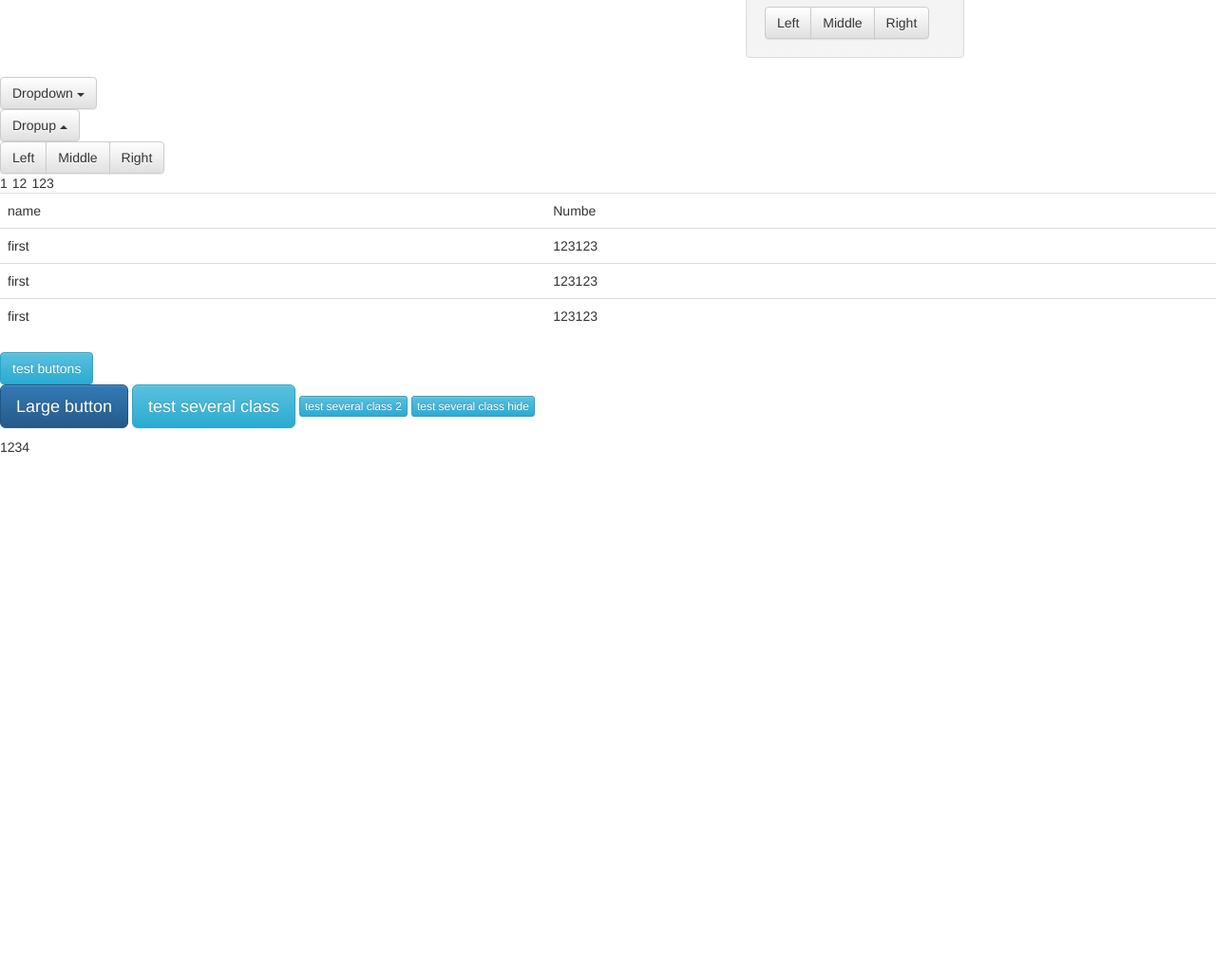
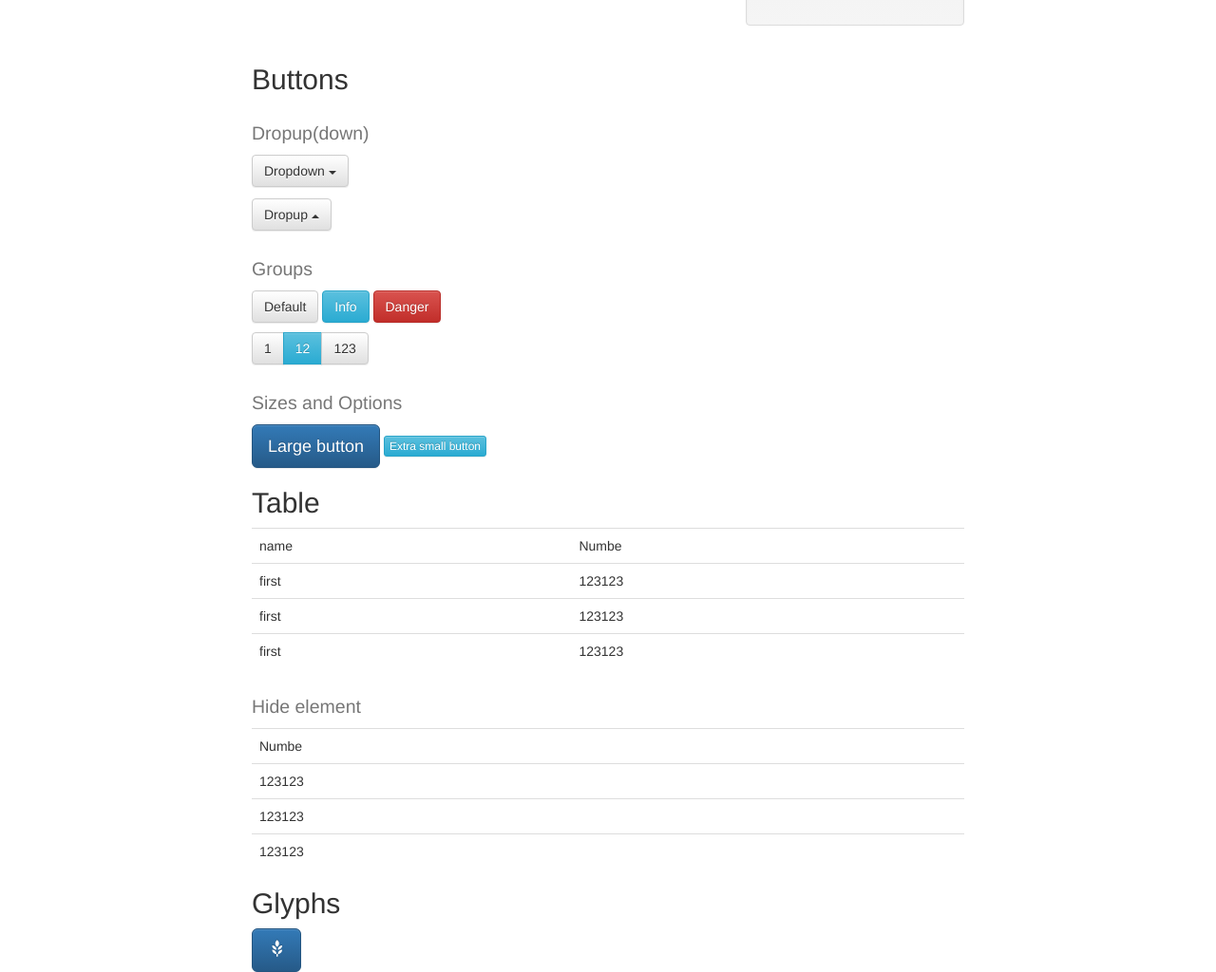
Before and after one commit to Laz42rus/KinoClone, a plain HTML site: page index_bs.html in a window 1280 px wide. Shown: the part 643-1667 px from the top of the page at 95% size. Before the commit the page ends 1124 px from the top, so only its background shows below. Drawn offline with nearby package versions, Linux system fonts and the light colour scheme.

Commit message:
bootstrap Tubles&buttons hide ellements

```diff
--- a/css/style_bs.css
+++ b/css/style_bs.css
@@ -1,3 +1,6 @@
 #jumbatron {
 
 }
+.m_bottom{
+    margin-bottom: 12px;
+}
--- a/index_bs.html
+++ b/index_bs.html
@@ -10,13 +10,17 @@
     <!-- Bootstrap -->
     <link href="http://getbootstrap.com/dist/css/bootstrap.min.css" rel="stylesheet">
     <link href="http://getbootstrap.com/dist/css/bootstrap-theme.min.css" rel="stylesheet">
+    <link href="css/style_bs.css" rel="stylesheet">
+
 
 </head>
 <body>
 <div class="container theme-showcase" role="main">
 
     <div class="jumbotron">
-        <h1>Theme example<small> Secondary</small></h1>
+        <h1>Theme example
+            <small> Secondary</small>
+        </h1>
         <p>This is a template showcasing the optional theme stylesheet included in Bootstrap. Use it as a starting point
             to create something more unique by building on or modifying it.</p>
     </div>
@@ -27,25 +31,41 @@
             <div class="row">
                 <div class="col-md-8">
                     <div class="well">
-                        <p>Lorem ipsum dolor sit amet, consectetur adipiscing elit. Maecenas sed diam eget risus varius blandit sit amet non magna. Lorem ipsum dolor sit amet, consectetur adipiscing elit. Praesent commodo cursus magna, vel scelerisque nisl consectetur et. Cras mattis consectetur purus sit amet fermentum. Duis mollis, est non commodo luctus, nisi erat porttitor ligula, eget lacinia odio sem nec elit. Aenean lacinia bibendum nulla sed consectetur.</p>
+                        <p>Lorem ipsum dolor sit amet, consectetur adipiscing elit. Maecenas sed diam eget risus varius
+                            blandit sit amet non magna. Lorem ipsum dolor sit amet, consectetur adipiscing elit.
+                            Praesent commodo cursus magna, vel scelerisque nisl consectetur et. Cras mattis consectetur
+                            purus sit amet fermentum. Duis mollis, est non commodo luctus, nisi erat porttitor ligula,
+                            eget lacinia odio sem nec elit. Aenean lacinia bibendum nulla sed consectetur.</p>
                     </div>
                 </div>
                 <div class="col-md-4">
                     <div class="well">
-                        <p>Lorem ipsum dolor sit amet, consectetur adipiscing elit. Maecenas sed diam eget risus varius blandit sit amet non magna. Lorem ipsum dolor sit amet, consectetur adipiscing elit. Praesent commodo cursus magna, vel scelerisque nisl consectetur et. Cras mattis consectetur purus sit amet fermentum. Duis mollis, est non commodo luctus, nisi erat porttitor ligula, eget lacinia odio sem nec elit. Aenean lacinia bibendum nulla sed consectetur.</p>
-                        <div class="btn-group" role="group" aria-label="...">
-                            <button type="button" class="btn btn-default">Left</button>
-                            <button type="button" class="btn btn-default">Middle</button>
-                            <button type="button" class="btn btn-default">Right</button>
+                        <p>Lorem ipsum dolor sit amet, consectetur adipiscing elit. Maecenas sed diam eget risus varius
+                            blandit sit amet non magna. Lorem ipsum dolor sit amet, consectetur adipiscing elit.
+                            Praesent commodo cursus magna, vel scelerisque nisl consectetur et. Cras mattis consectetur
+                            purus sit amet fermentum. Duis mollis, est non commodo luctus, nisi erat porttitor ligula,
+                            eget lacinia odio sem nec elit. Aenean lacinia bibendum nulla sed consectetur.</p>
                     </div>
                 </div>
             </div>
         </div>
     </div>
 </div>
-</div>
-<div class="dropdown">
-    <button class="btn btn-default dropdown-toggle" type="button" id="dropdownMenu1" data-toggle="dropdown" aria-haspopup="true" aria-expanded="true">
+
+
+<div class="container">
+    <div class="row">
+        <div class="col-md-8 col-md-offset-2">
+            <p>
+            <h2>Buttons</h2>
+            </p>
+
+            <h2>
+                <small>Dropup(down)</small>
+            </h2>
+            <div class="dropdown m_bottom">
+                <button class="btn btn-default dropdown-toggle" type="button" id="dropdownMenu1"
+                        data-toggle="dropdown" aria-haspopup="true" aria-expanded="true">
                     Dropdown
                     <span class="caret"></span>
                 </button>
@@ -57,8 +77,11 @@
                     <li><a href="#">Separated link</a></li>
                 </ul>
             </div>
+
+
             <div class="dropup">
-    <button class="btn btn-default dropdown-toggle" type="button" id="dropdownMenu2" data-toggle="dropdown" aria-haspopup="true" aria-expanded="false">
+                <button class="btn btn-default dropdown-toggle" type="button" id="dropdownMenu2"
+                        data-toggle="dropdown" aria-haspopup="true" aria-expanded="false">
                     Dropup
                     <span class="caret"></span>
                 </button>
@@ -70,36 +93,88 @@
                     <li><a href="#">Separated link</a></li>
                 </ul>
             </div>
-<div class="btn-group" role="group" aria-label="...">
-    <button type="button" class="btn btn-default">Left</button>
-    <button type="button" class="btn btn-default">Middle</button>
-    <button type="button" class="btn btn-default">Right</button>
+            </p>
+            <p>
+            <h2>
+                <small>Groups</small>
+            </h2>
+            </p>
+            <p>
+                <button class="btn btn-default" type="button">Default</button>
+                <button class="btn btn-info" type="button">Info</button>
+                <button class="btn btn-danger" type="button">Danger</button>
+            </p>
+
+            <div class="btn-toolbar" role="toolbar">
+                <div class="btn-group" role="group">
+                    <button type="button" class="btn btn-default">1</button>
+                    <button type="button" class="btn btn-info">12</button>
+                    <button type="button" class="btn btn-default">123</button>
                 </div>
-<div class="btn-toolbar" role="toolbar" aria-label="...">
-    <div class="btn-group" role="group" aria-label="...">1</div>
-    <div class="btn-group" role="group" aria-label="...">12</div>
-    <div class="btn-group" role="group" aria-label="...">123</div>
             </div>
+
+            <p>
+            <h2>
+                <small>Sizes and Options</small>
+            </h2>
+            <button type="button" class="btn btn-primary btn-lg">Large button</button>
+
+            <button type="button" class="btn btn-info btn-xs">Extra small button</button>
+
+            </p>
+
+            <p>
+            <h2>Table</h2>
+            </p>
             <table class="table table-hover">
-    <tr><td>name</td><td>Numbe</td></tr>
-    <tr><td>first</td><td>123123</td></tr>
-    <tr><td>first</td><td>123123</td></tr>
-    <tr><td>first</td><td>123123</td></tr>
+                <tr>
+                    <td>name</td>
+                    <td>Numbe</td>
+                </tr>
+                <tr>
+                    <td>first</td>
+                    <td>123123</td>
+                </tr>
+                <tr>
+                    <td>first</td>
+                    <td>123123</td>
+                </tr>
+                <tr>
+                    <td>first</td>
+                    <td>123123</td>
+                </tr>
             </table>
 
-<button type="button" class="btn btn-info">test buttons</button>
-
-<p>
-    <button type="button" class="btn btn-primary btn-lg">Large button</button>
-    <button type="button" class="btn btn-info btn-lg">test several class</button>
-    <button type="button" class="btn btn-info btn-xs">test several class 2</button>
-    <button type="button" class="btn btn-info btn-xs">test several class hide</button>
-</p>
-
-<table>
-    <tr><td class="hidden-lg">hide>1200 </td><td>1234</td></tr>
+            <h2>
+                <small>Hide element</small>
+            </h2>
+            <table class="table table-hover">
+                <tr>
+                    <td class="hidden-lg">name</td>
+                    <td>Numbe</td>
+                </tr>
+                <tr>
+                    <td class="hidden-lg">first</td>
+                    <td>123123</td>
+                </tr>
+                <tr>
+                    <td class="hidden-lg">first</td>
+                    <td>123123</td>
+                </tr>
+                <tr>
+                    <td class="hidden-lg">first</td>
+                    <td>123123</td>
+                </tr>
             </table>
 
+            <h2>Glyphs</h2>
+
+            <button type="button" class="btn btn-primary btn-lg" aria-label="Left Align">
+                <span class="glyphicon glyphicon-grain" aria-hidden="true"></span>
+            </button>
+        </div>
+    </div>
+</div>
 
 
 <!-- jQuery (necessary for Bootstrap's JavaScript plugins) -->
@@ -108,3 +183,9 @@
 <script src="http://getbootstrap.com/dist/js/bootstrap.min.js"></script>
 </body>
 </html>
+
+
+<!--1...8 9 10 11 12...100500-->
+<!--1...9 10 11 12 13..100500-->
+
+<!--http://getbootstrap.com/components/#thumbnails-custom-content-->
```
Lines whose indentation alone changed are shown as unchanged.
